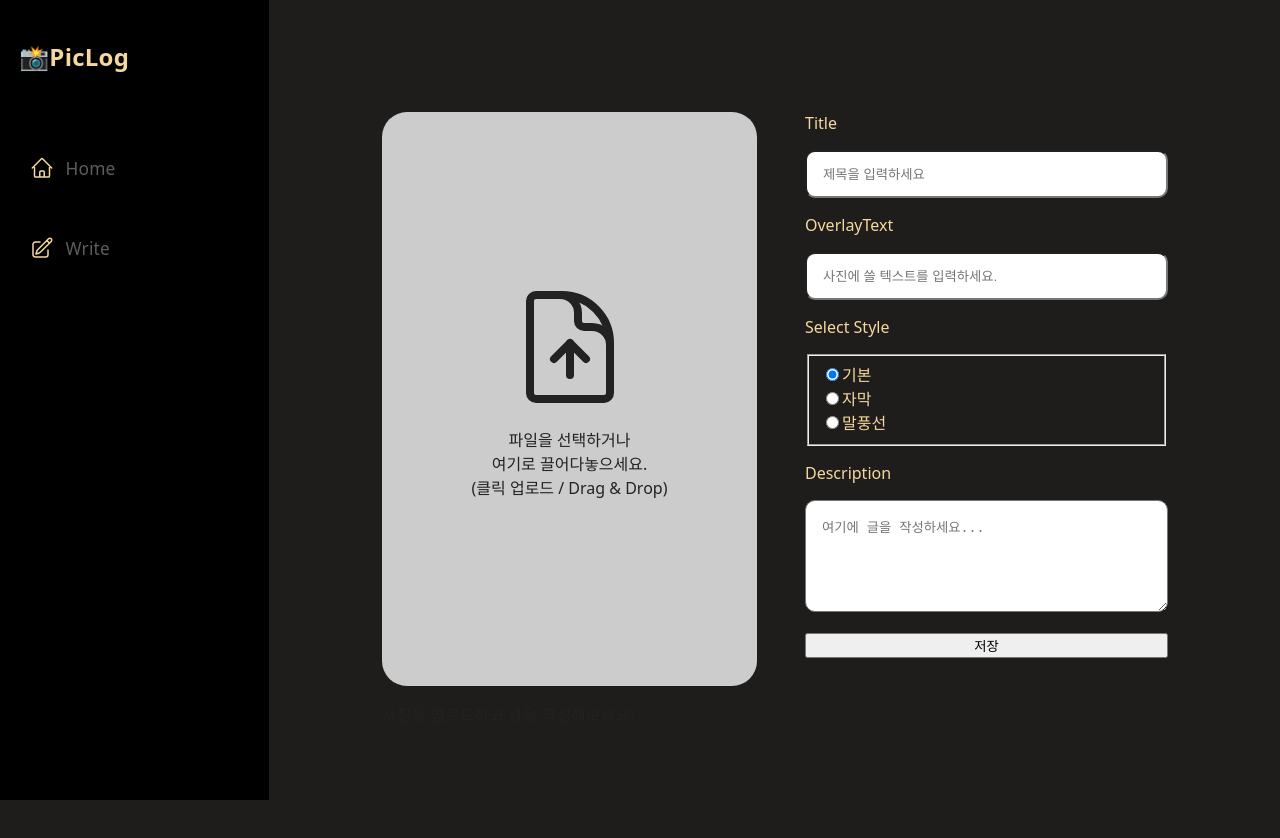
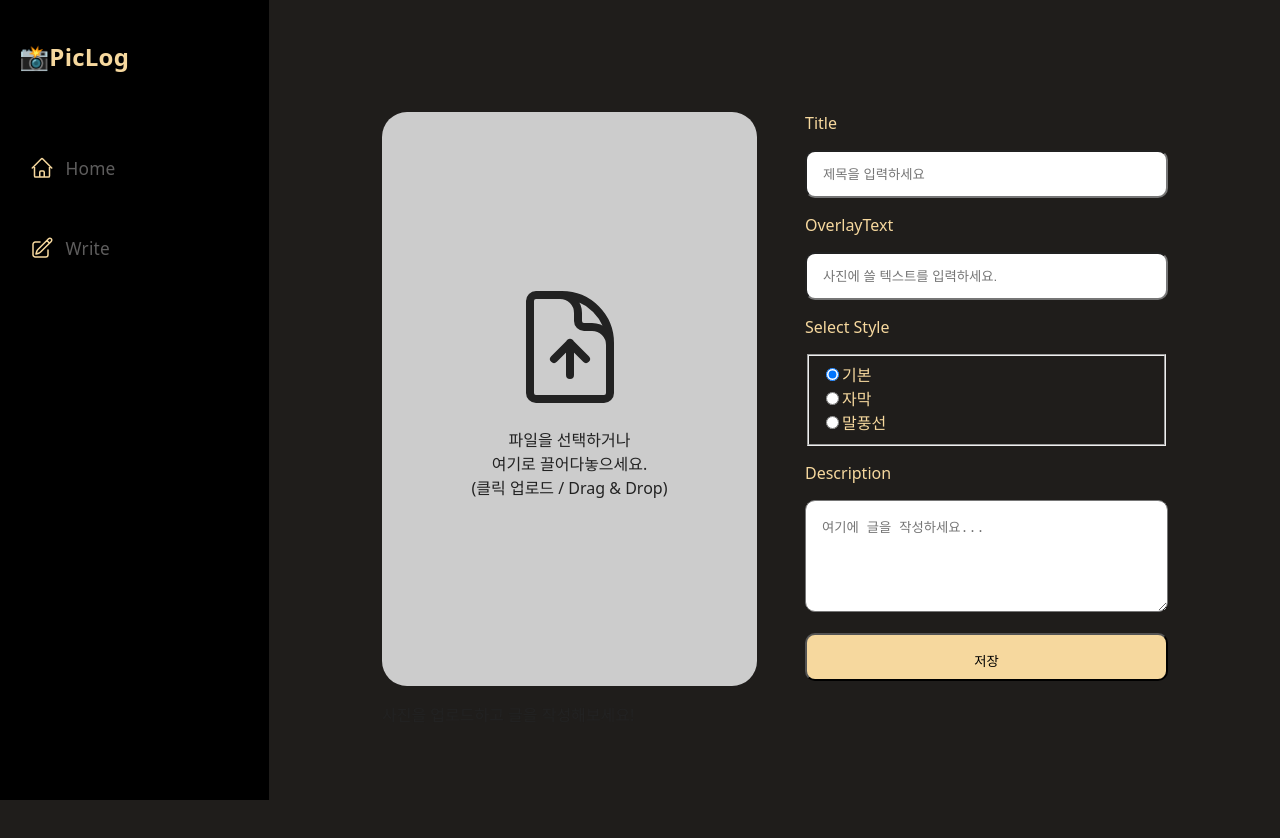
Before and after one commit to ssundventure/pic-log, a React (Create React App) app: page /write in a window 1280 px wide. Shown: the top 838 px of the page. Built offline with nearby package versions, Linux system fonts and the light colour scheme.

Commit message:
style(write): 저장 버튼 스타일 수정

```diff
--- a/src/pages/Write.tsx
+++ b/src/pages/Write.tsx
@@ -79,7 +79,6 @@ function Write() {
       console.error("이미지 캡쳐 중 오류 발생:", error);
       toast.error("이미지 저장에 실패하였습니다.");
     }
-    console.log("imageDataUrl 확인 " + imageDataUrl);
     try {
       await saveToIndexedDB(imageDataUrl);
     } catch (error) {
@@ -166,9 +165,9 @@ function Write() {
             onChange={(e) => setDescription(e.target.value)}
           ></TextArea>
         </div>
-        <button type="submit" onClick={handleSubmit}>
+        <SaveBtn type="submit" onClick={handleSubmit}>
           저장
-        </button>
+        </SaveBtn>
       </WriteContainer>
     </MainContainer>
   );
@@ -206,4 +205,18 @@ const Label = styled.label`
   margin-bottom: 1rem;
 `;
 
+const SaveBtn = styled.button`
+  background-color: #f6d89e;
+  padding: 1rem;
+  width: 100%;
+  height: 3rem;
+  border-radius: 10px;
+
+  &:hover {
+    filter: brightness(1.1);
+  }
+
+  transition: all 0.12s ease-in;
+`;
+
 export default Write;
```
